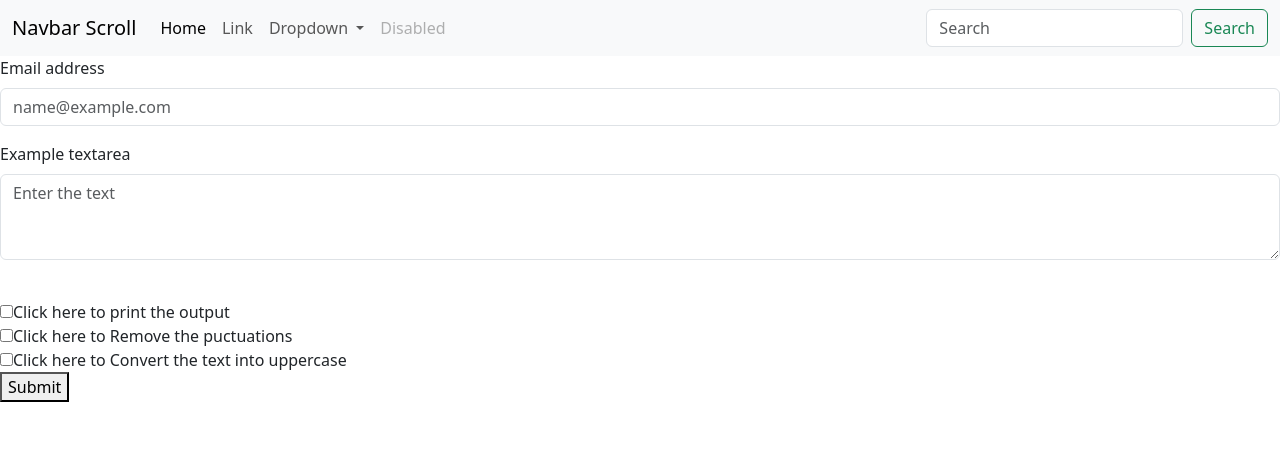
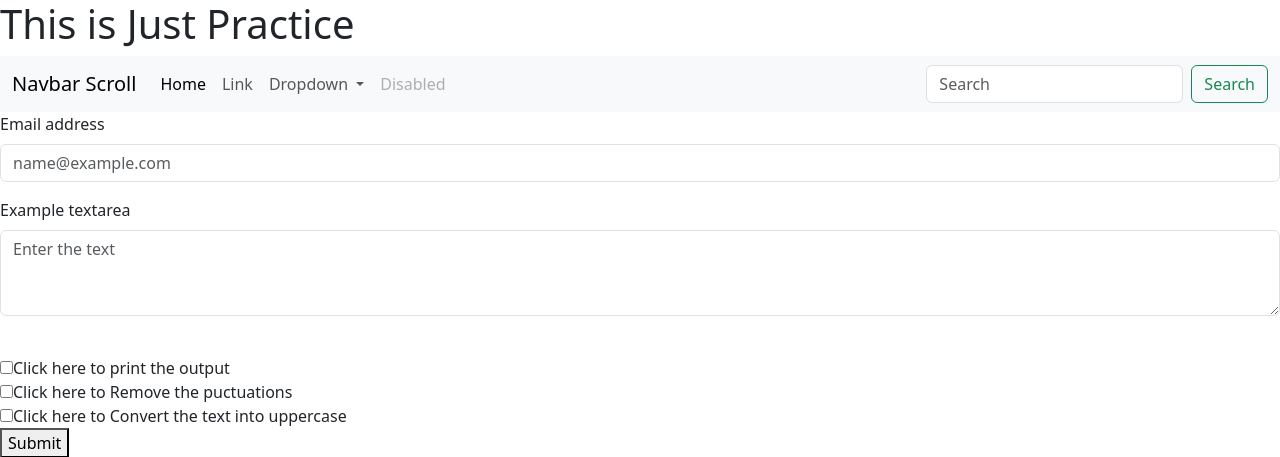
Before and after one commit to 8844sachin/django_learning, a Django app: page /navbar/ in a window 1280 px wide. Shown: the top 457 px of the page. Run offline with Django 5.2, Linux system fonts and the light colour scheme.

Commit message:
Added the heading

```diff
--- a/templates/index1.html
+++ b/templates/index1.html
@@ -11,6 +11,7 @@
 
 </head>
 <body>
+  <h1>This is Just Practice</h1>
   <!-- ✅ Navbar Section -->
   <nav class="navbar navbar-expand-lg bg-body-tertiary">
     <div class="container-fluid">
```
